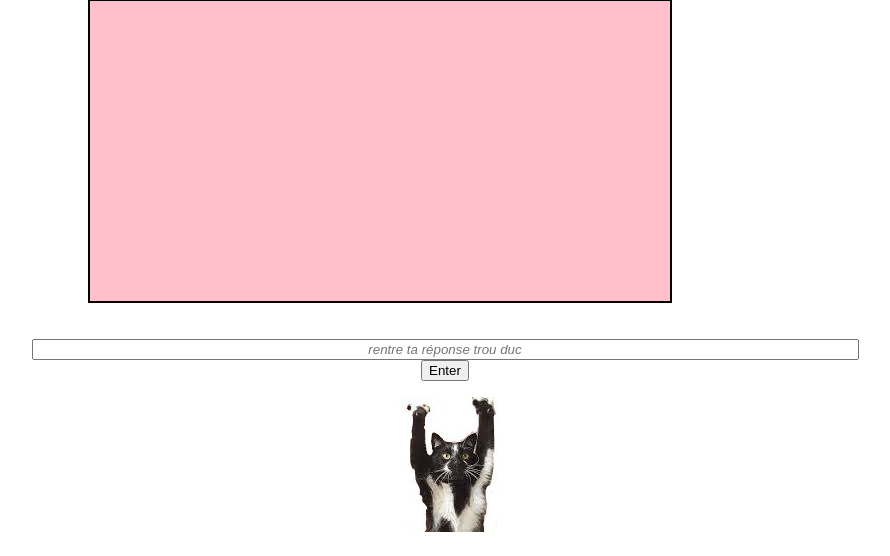
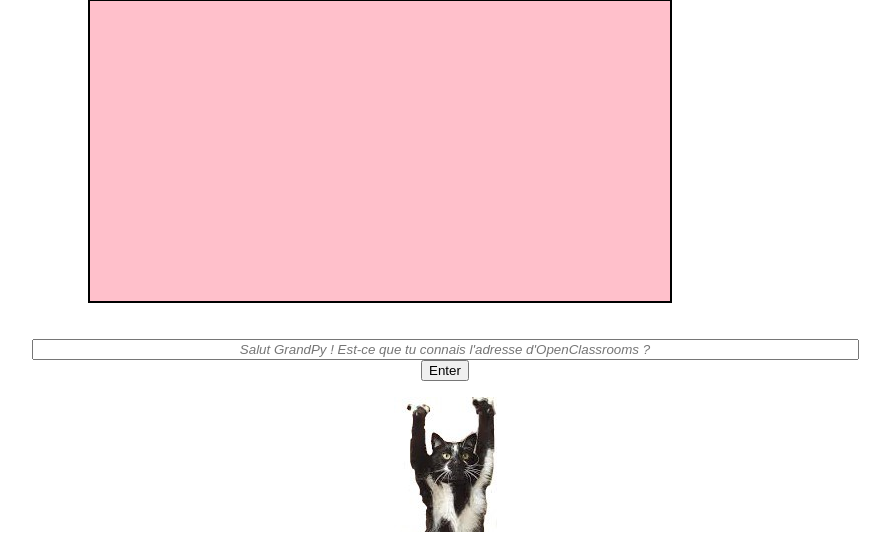
Before and after one commit to pastrouveedespeudo/grandpy, a Flask app: page / in a window 1280 px wide. Shown: the part 247-803 px from the top of the page, without its empty margins (195-1085 px from the left). Run offline with Flask 2, Linux system fonts and the light colour scheme; parts of the project's set-up code (start-up, migrations or seed data) failed here and were passed over; some libraries are stand-ins or nearby versions.

Commit message:
Update home.html

```diff
--- a/GrandcatProject/templates/home.html
+++ b/GrandcatProject/templates/home.html
@@ -82,7 +82,8 @@
     <br/><br/>
 
     <div id="blockinput">
-        <input type="text" id="input" size="100" placeholder="rentre ta réponse trou duc" /><br>
+        <input type="text" id="input" size="100"
+         placeholder="Salut GrandPy ! Est-ce que tu connais l'adresse d'OpenClassrooms ?" /><br>
         <input type="button" value="Enter" onclick="message();" />
     </div>
 
@@ -108,13 +109,21 @@
     <script src="https://code.jquery.com/jquery-3.0.0.js" crossorigin="anonymous"></script>
     <script type = "text/javascript">
 
+
+    var height = 0;
     var historic = []
+
+
+
 
     function effacer(){
         document.getElementById("input").value = "";
-
     }
 
+    function scrollbas(){
+        height = document.getElementById('input').scrollHeight;
+        document.getElementById('input').scrollTo(0, height);
+    }
 
     function message(){
 
@@ -122,6 +131,9 @@
         historic.push(recup+"<br>");
         document.getElementById("monCadre").innerHTML = historic.join("");
         effacer();
+        scrollbas();
+
+
     }
 
 
@@ -132,17 +144,29 @@
         historic.push(recup+"<br>");
         document.getElementById("monCadre").innerHTML = historic.join("");
         effacer();
+        scrollbas();
+
+
+
      }
     });
 
 
 
-
     function recherche(){
         var recup = document.getElementById("input").value;
+        var path = `https://www.google.com/maps/search/${recup}`;
+        soup = bs4.BeautifulSoup(path, "lxml");
+        find = soup.find("p", class_="widget-pane-link");
+        source = urllib.request.urlopen(str(path));
+
+        print(source.text)
+
+
+
 
     }
-
+    recherche();
 
 
 
```
